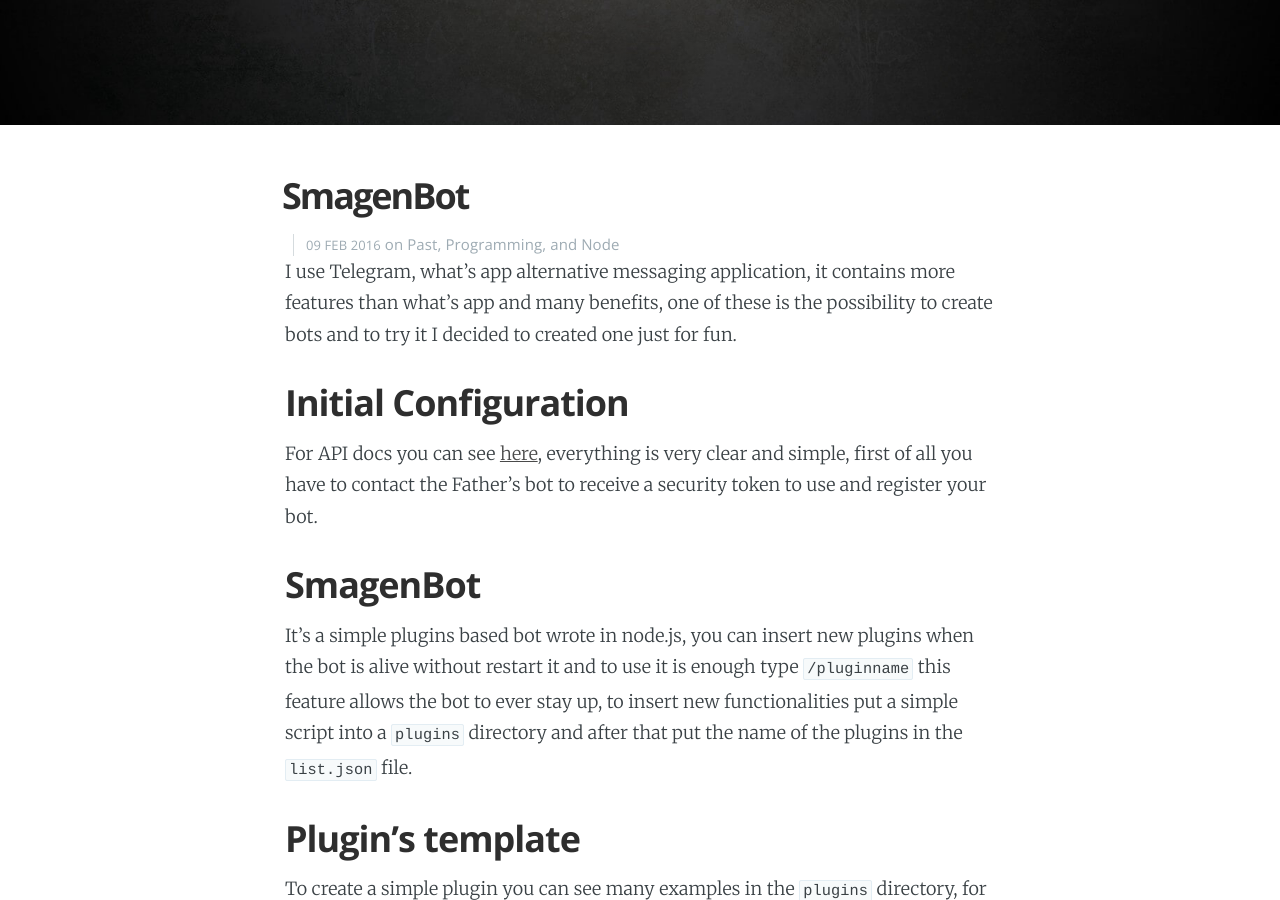
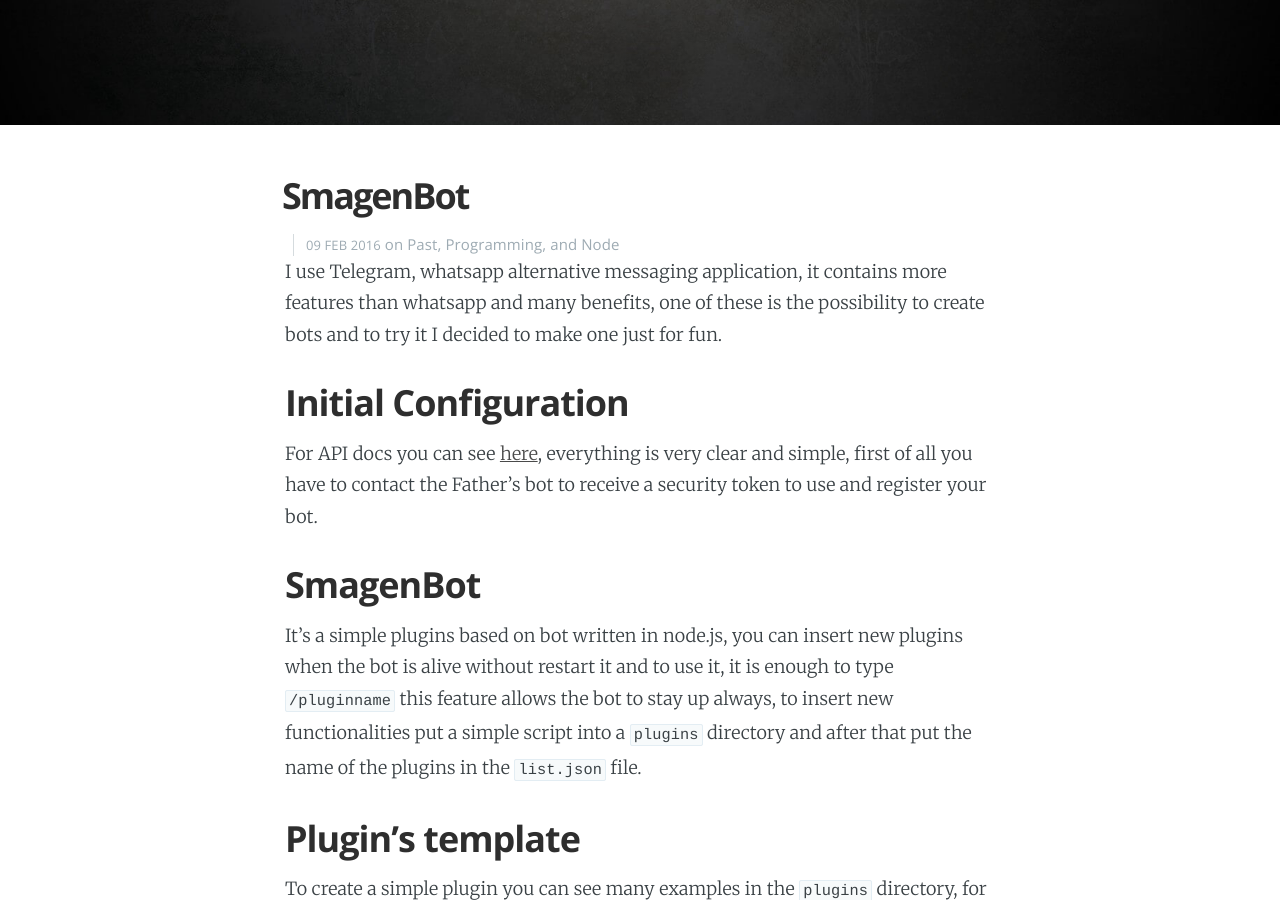
Before and after one commit to dlion/domenicoluciani, a Jekyll site: the page built from _posts/2016-02-09-smagenbot.md, in a window 1280 px wide and 900 px high, scrolled down 460 px. Built offline with Jekyll 4.4.1, drawn with Linux system fonts in a browser that asks for light colours; nearby versions of some CDN libraries; some of the changed text lies outside the part shown.

Commit message:
Thank you Simon <3

```diff
--- a/_posts/2016-02-09-smagenbot.md
+++ b/_posts/2016-02-09-smagenbot.md
@@ -7,13 +7,13 @@
 ---
 
 
-I use Telegram, what's app alternative messaging application, it contains more features than what's app and many benefits, one of these is the possibility to create bots and to try it I decided to created one just for fun.
+I use Telegram, whatsapp alternative messaging application, it contains more features than whatsapp and many benefits, one of these is the possibility to create bots and to try it I decided to make one just for fun.
 
 ## Initial Configuration
 For API docs you can see [here](https://core.telegram.org/bots/api), everything is very clear and simple, first of all you have to contact the Father's bot to receive a security token to use and register your bot.
 
 ## SmagenBot
-It's a simple plugins based bot wrote in node.js, you can insert new plugins when the bot is alive without restart it and to use it is enough type `/pluginname` this feature allows the bot to ever stay up, to insert new functionalities put a simple script into a `plugins` directory and after that put the name of the plugins in the `list.json` file.
+It's a simple plugins based on bot written in node.js, you can insert new plugins when the bot is alive without restart it and to use it, it is enough to type `/pluginname` this feature allows the bot to stay up always, to insert new functionalities put a simple script into a `plugins` directory and after that put the name of the plugins in the `list.json` file.
 
 ## Plugin's template
 To create a simple plugin you can see many examples in the `plugins` directory, for example to retrieve os information:
```
Also changed, not shown: other parts of _posts/2016-02-09-smagenbot.md (+2 -2 lines).
